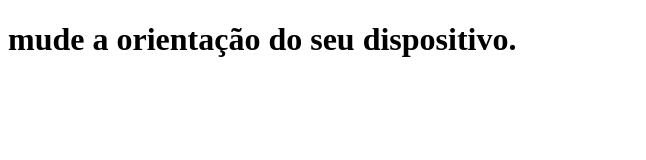
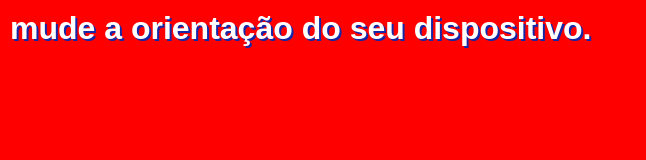
Before and after one commit to MartinMPP/HTML-CSS, a plain HTML site: page exercicios/ex027/mp002/index.html in a window 1280 px wide. Shown: the whole page, without its empty margins (0-646 px from the left). Drawn offline with Linux system fonts and the light colour scheme.

Commit message:
testando no celular diferentes media features

```diff
--- a/exercicios/ex027/mp002/estilo/style.css
+++ b/exercicios/ex027/mp002/estilo/style.css
@@ -1 +1,20 @@
 @charset "UTF8";
+
+* {
+  margin: 0px;
+  padding: 0px;
+  font-family: Arial, Helvetica, sans-serif;
+}
+
+html,
+body {
+  width: 100vw;
+  height: 100vh;
+  background-color: #233eff;
+}
+
+h1 {
+  color: white;
+  text-shadow: 2px 2px 0px #1526a7;
+  padding: 10px;
+}
--- a/exercicios/ex027/mp002/estilos/paisagem.css
+++ b/exercicios/ex027/mp002/estilos/paisagem.css
@@ -1 +1,5 @@
 @charset "UTF8";
+
+body {
+  background-color: red;
+}
--- a/exercicios/ex027/mp002/estilos/retrato.css
+++ b/exercicios/ex027/mp002/estilos/retrato.css
@@ -1 +1,5 @@
 @charset "UTF8";
+
+body {
+  background-color: yellowgreen;
+}
```
